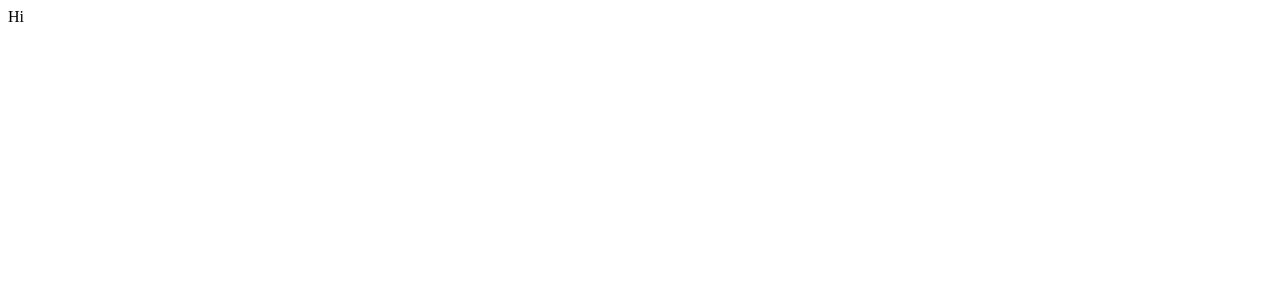
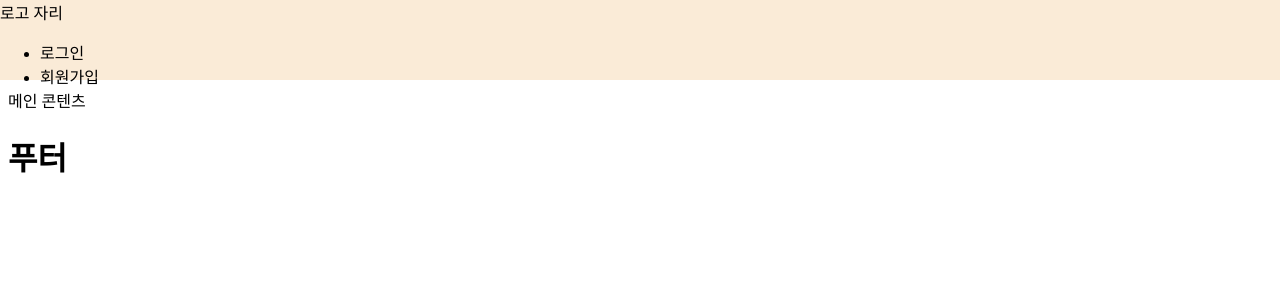
Before and after one commit to Webkit-team/Chae-ki-frontend, a React (Create React App) app: page / in a window 1280 px wide. Shown: the top 300 px of the page. Built offline with nearby package versions, Linux system fonts and the light colour scheme.

Commit message:
Layout 추가

```diff
--- a/src/App.js
+++ b/src/App.js
@@ -1,6 +1,6 @@
 import MainPage from './components/pages/MainPage'
 
-function App() {
+const App = () => {
   return (
     <MainPage/>
   );
--- /dev/null
+++ b/src/components/Layout/Footer.js
@@ -0,0 +1,9 @@
+const Footer = () => {
+    return(
+        <>
+            <h1>푸터</h1>
+        </>
+    );
+}
+
+export default Footer;
--- /dev/null
+++ b/src/components/Layout/Header.js
@@ -0,0 +1,23 @@
+import './css/Header.css';
+
+const Header = () => {
+    return (
+        <header>
+            <div className='contents'>
+                <div>로고 자리</div>
+                <nav>
+                    <ul>
+                        <li>
+                            로그인
+                        </li>
+                        <li>
+                            회원가입
+                        </li>
+                    </ul>
+                </nav>
+            </div>
+        </header>
+    );
+}
+
+export default Header;
--- /dev/null
+++ b/src/components/Layout/Layout.js
@@ -0,0 +1,19 @@
+import Footer from "./Footer";
+import Header from "./Header";
+import './css/Layout.css';
+
+const Layout = (props) => {
+    return (
+        <div className="layout">
+            <Header />
+
+            <main>
+                {props.children}
+            </main>
+
+            <Footer />
+        </div>
+    );
+}
+
+export default Layout;
--- /dev/null
+++ b/src/components/Layout/css/Header.css
@@ -0,0 +1,12 @@
+header{
+    position: fixed;
+    left:0;
+    top:0;
+    width:100%;
+    height: 80px;
+    background-color: antiquewhite;
+}
+
+.contents{
+
+}
--- /dev/null
+++ b/src/components/Layout/css/Layout.css
@@ -0,0 +1,3 @@
+.layout{
+    padding-top:80px;
+}
--- /dev/null
+++ b/src/components/organisms/MainContainer.js
@@ -0,0 +1,9 @@
+const MainContainer = () => {
+    return(
+        <div>
+            메인 콘텐츠
+        </div>
+    );
+}
+
+export default MainContainer;
--- a/src/components/pages/MainPage.js
+++ b/src/components/pages/MainPage.js
@@ -1,8 +1,13 @@
+import Layout from "../Layout/Layout";
+import MainContainer from "../organisms/MainContainer";
 
- export const MainPage = () => {
-    return(
-        <div>Hi</div>
+
+const MainPage = () => {
+    return (
+        <Layout>
+            <MainContainer/>
+        </Layout>
     );
- }
+}
 
- export default MainPage;
+export default MainPage;
```
Also changed, not shown: src/common/MainFooter.js (deleted), src/common/MainHeader.js (deleted).
